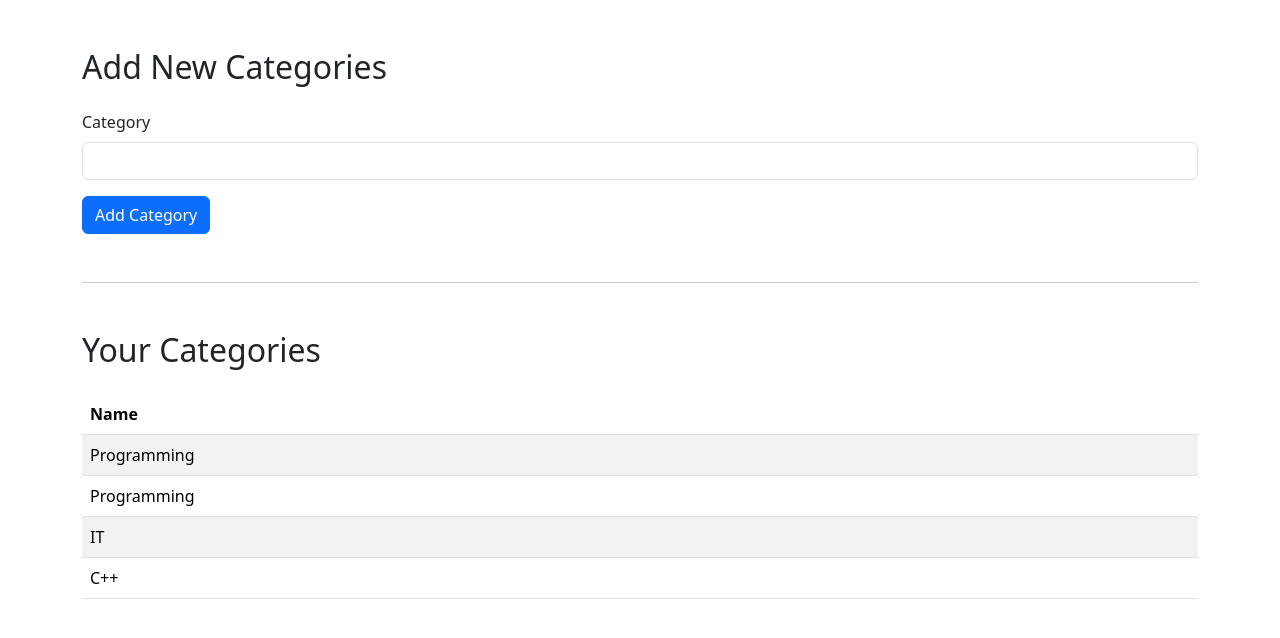
After one commit to Mohamed-Mahdy7/Expense-Tracker, a Flask app: template main/templates/category.html in a window 1280 px wide. The commit adds this page. Shown: the top 638 px of the page. Run offline with Flask 3, Linux system fonts and the light colour scheme; the template is opened without the code that fills it: values that come from a table or form of the project are taken from there, others are empty.

Commit message:
added GET, POST routes and template for categories

```diff
--- /dev/null
+++ b/main/templates/category.html
@@ -0,0 +1,43 @@
+{%extends "index.html"%}
+
+{%block title%}
+    Categories
+{%endblock%}
+
+{%block body%}
+
+    <div class="container mt-5">
+        <h2 class="mb-4">Add New Categories</h2>
+
+        <!-- Transaction Form -->
+        <form method="POST" action="/categories">
+            <div class="mb-3">
+                <label for="category" class="form-label">Category</label>
+                <input type="text" class="form-control" id="category" name="name">
+            </div>
+
+            <button type="submit" class="btn btn-primary">Add Category</button>
+        </form>
+
+        <hr class="my-5">
+
+        <!-- Transaction List -->
+        <h2 class="mb-4">Your Categories</h2>
+
+        <table class="table table-striped">
+            <thead>
+                <tr>
+                    <th>Name</th>
+                </tr>
+            </thead>
+            <tbody>
+                {% for c in categories %}
+                <tr>
+                    <td>{{ c.name }}</td>
+                </tr>
+                {% endfor %}
+            </tbody>
+        </table>
+    </div>
+
+{%endblock%}
--- a/main/templates/dashboard.html
+++ b/main/templates/dashboard.html
@@ -10,6 +10,7 @@
         <header>
             <h1>Dashboard</h1>
             <a href="{{url_for('main.transaction_details')}}" class="btn btn-primary">Transactions</a>
+            <a href="{{url_for('main.category_details')}}" class="btn btn-primary">Categories</a>
         </header>
 
     <!-- Filters -->
--- a/main/transactions.py
+++ b/main/transactions.py
@@ -8,7 +8,7 @@ from . import db
 def add_transaction():
     """POST to transactions records"""
     data = request.form.to_dict()
-    user_id = get_jwt_identity()
+    user_id = int(get_jwt_identity())
 
     new_transaction = Transactions(
         user_id=user_id,
@@ -26,7 +26,7 @@ def add_transaction():
 
 def get_transaction():
     """GET transaction records"""
-    user_id = get_jwt_identity()
+    user_id = int(get_jwt_identity())
     categories = Categories.query.all()
     transactions = Transactions.query.filter_by(user_id=user_id).order_by(
         Transactions.date.desc()).all()
--- a/run.py
+++ b/run.py
@@ -1,6 +1,7 @@
 from main import create_app
 
 app = create_app()
+# print(app.url_map)
 
 if __name__ == "__main__":
     app.run(host="0.0.0.0", port=5001, debug=True)
```
Also changed, not shown: main/categories.py (added, +37 -0 lines), main/routes.py (+12 -1 lines), instance/sqlite.db.
